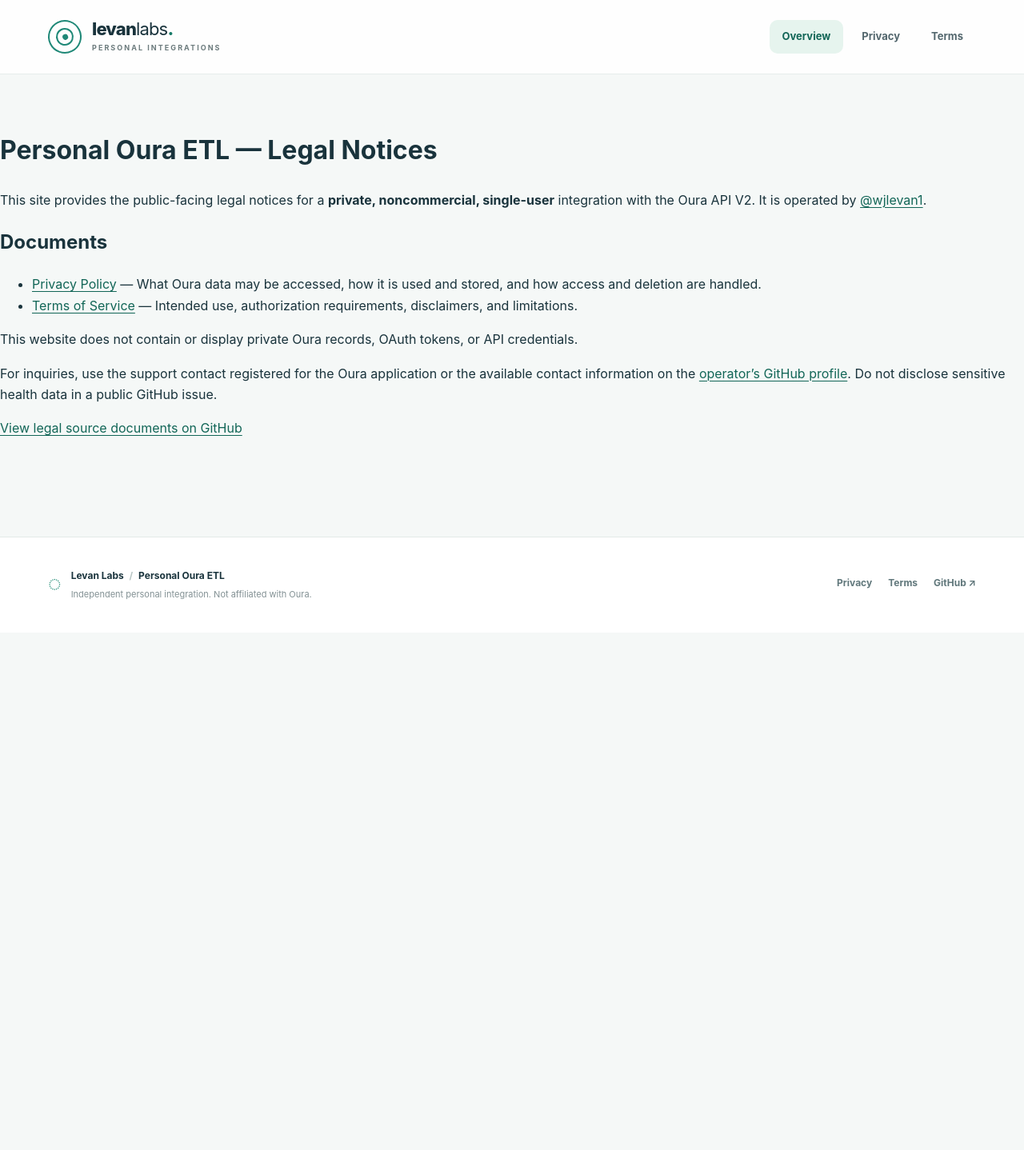
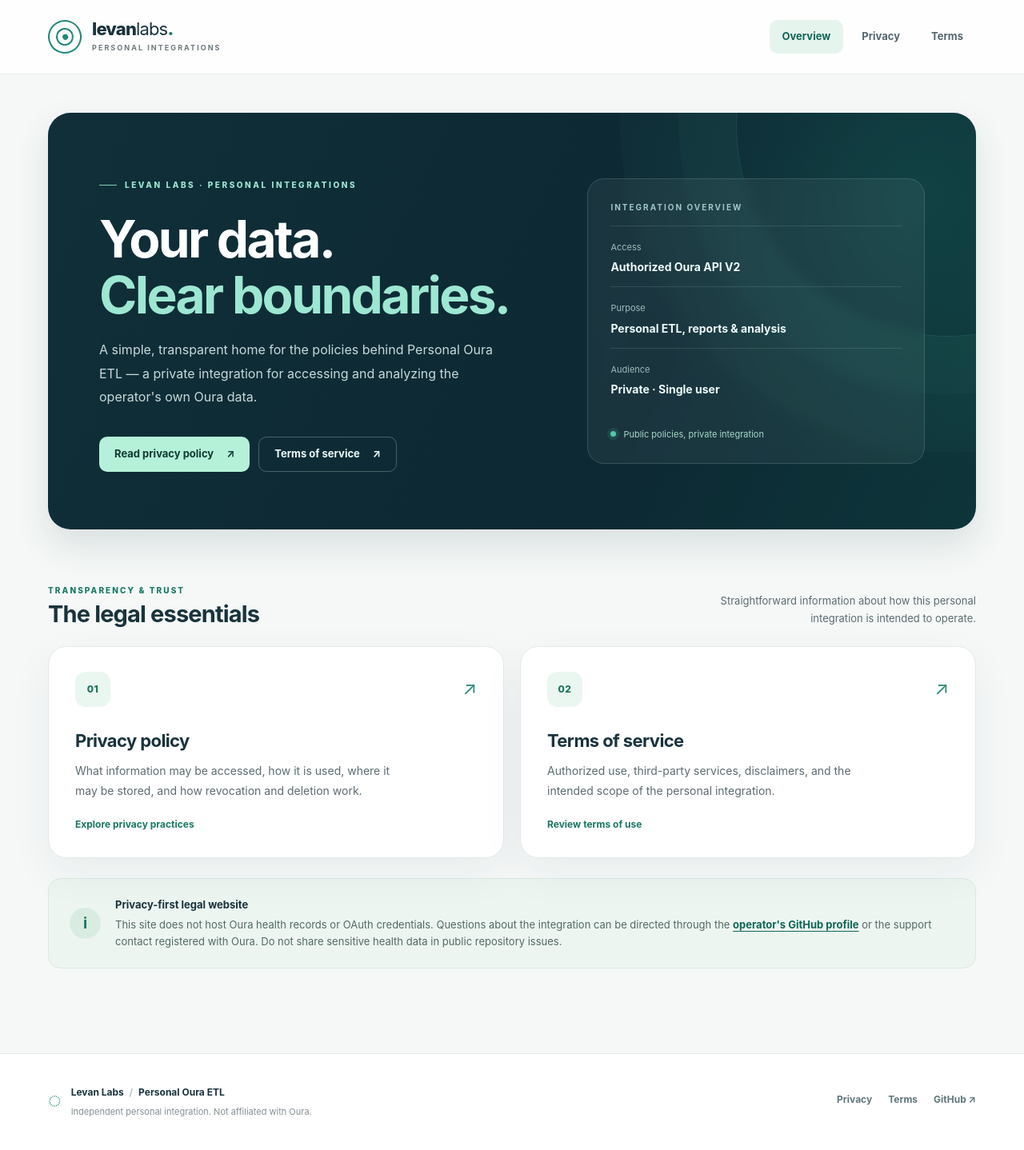
Before and after one commit to wjlevan1/oura-api-legal, a Jekyll site: the page built from docs/index.md, in a window 1280 px wide. Shown: the whole page at 80% size. Built offline with Jekyll 4.4.1, drawn with Linux system fonts in a browser that asks for light colours; before the commit the page ends 900 px from its top, so only the background shows below that.

Commit message:
Redesign Oura legal home with polished landing page and policy cards

```diff
--- a/docs/index.md
+++ b/docs/index.md
@@ -4,17 +4,57 @@ title: Legal Notices
 permalink: /
 ---
 
-# Personal Oura ETL — Legal Notices
+<div class="shell">
+  <section class="hero" aria-labelledby="hero-title">
+    <div class="hero-inner">
+      <div class="hero-copy">
+        <span class="eyebrow">LEVAN LABS · PERSONAL INTEGRATIONS</span>
+        <h1 id="hero-title">Your data.<br><em>Clear boundaries.</em></h1>
+        <p class="hero-intro">A simple, transparent home for the policies behind Personal Oura ETL — a private integration for accessing and analyzing the operator's own Oura data.</p>
+        <div class="hero-actions">
+          <a class="button button-primary" href="{{ '/privacy/' | relative_url }}">Read privacy policy <span aria-hidden="true">↗</span></a>
+          <a class="button button-ghost" href="{{ '/terms/' | relative_url }}">Terms of service <span aria-hidden="true">↗</span></a>
+        </div>
+      </div>
+      <div class="integration-panel" aria-label="Integration overview">
+        <p class="panel-label">INTEGRATION OVERVIEW</p>
+        <div class="panel-item"><span>Access</span><strong>Authorized Oura API V2</strong></div>
+        <div class="panel-item"><span>Purpose</span><strong>Personal ETL, reports &amp; analysis</strong></div>
+        <div class="panel-item"><span>Audience</span><strong>Private · Single user</strong></div>
+        <div class="panel-foot"><span class="live-dot" aria-hidden="true"></span> Public policies, private integration</div>
+      </div>
+    </div>
+  </section>
 
-This site provides the public-facing legal notices for a **private, noncommercial, single-user** integration with the Oura API V2. It is operated by [@wjlevan1](https://github.com/wjlevan1).
+  <section aria-labelledby="documents-title">
+    <div class="section-heading">
+      <div>
+        <p class="section-kicker">TRANSPARENCY &amp; TRUST</p>
+        <h2 id="documents-title">The legal essentials</h2>
+      </div>
+      <p class="section-note">Straightforward information about how this personal integration is intended to operate.</p>
+    </div>
+    <div class="document-cards">
+      <a class="document-card" href="{{ '/privacy/' | relative_url }}">
+        <div class="card-top"><span class="card-number">01</span><span class="card-arrow" aria-hidden="true">↗</span></div>
+        <h3>Privacy policy</h3>
+        <p>What information may be accessed, how it is used, where it may be stored, and how revocation and deletion work.</p>
+        <span class="card-bottom">Explore privacy practices</span>
+      </a>
+      <a class="document-card" href="{{ '/terms/' | relative_url }}">
+        <div class="card-top"><span class="card-number">02</span><span class="card-arrow" aria-hidden="true">↗</span></div>
+        <h3>Terms of service</h3>
+        <p>Authorized use, third-party services, disclaimers, and the intended scope of the personal integration.</p>
+        <span class="card-bottom">Review terms of use</span>
+      </a>
+    </div>
+  </section>
 
-## Documents
-
-- [Privacy Policy](https://oura.levanlabs.com/privacy/) — What Oura data may be accessed, how it is used and stored, and how access and deletion are handled.
-- [Terms of Service](https://oura.levanlabs.com/terms/) — Intended use, authorization requirements, disclaimers, and limitations.
-
-This website does not contain or display private Oura records, OAuth tokens, or API credentials.
-
-For inquiries, use the support contact registered for the Oura application or the available contact information on the [operator's GitHub profile](https://github.com/wjlevan1). Do not disclose sensitive health data in a public GitHub issue.
-
-[View legal source documents on GitHub](https://github.com/wjlevan1/oura-api-legal)
+  <div class="details-strip">
+    <span class="details-mark" aria-hidden="true">i</span>
+    <div>
+      <strong>Privacy-first legal website</strong>
+      <p>This site does not host Oura health records or OAuth credentials. Questions about the integration can be directed through the <a href="https://github.com/wjlevan1">operator's GitHub profile</a> or the support contact registered with Oura. Do not share sensitive health data in public repository issues.</p>
+    </div>
+  </div>
+</div>
```
